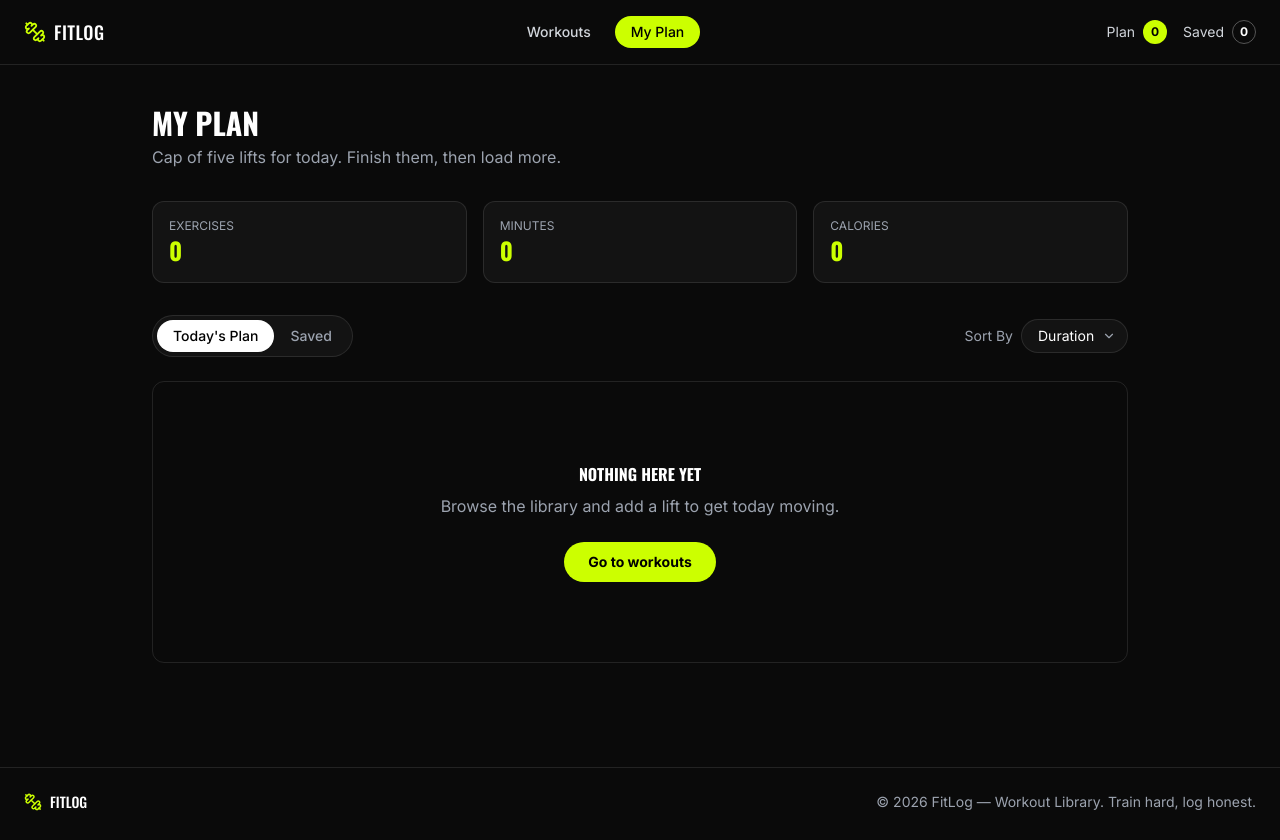
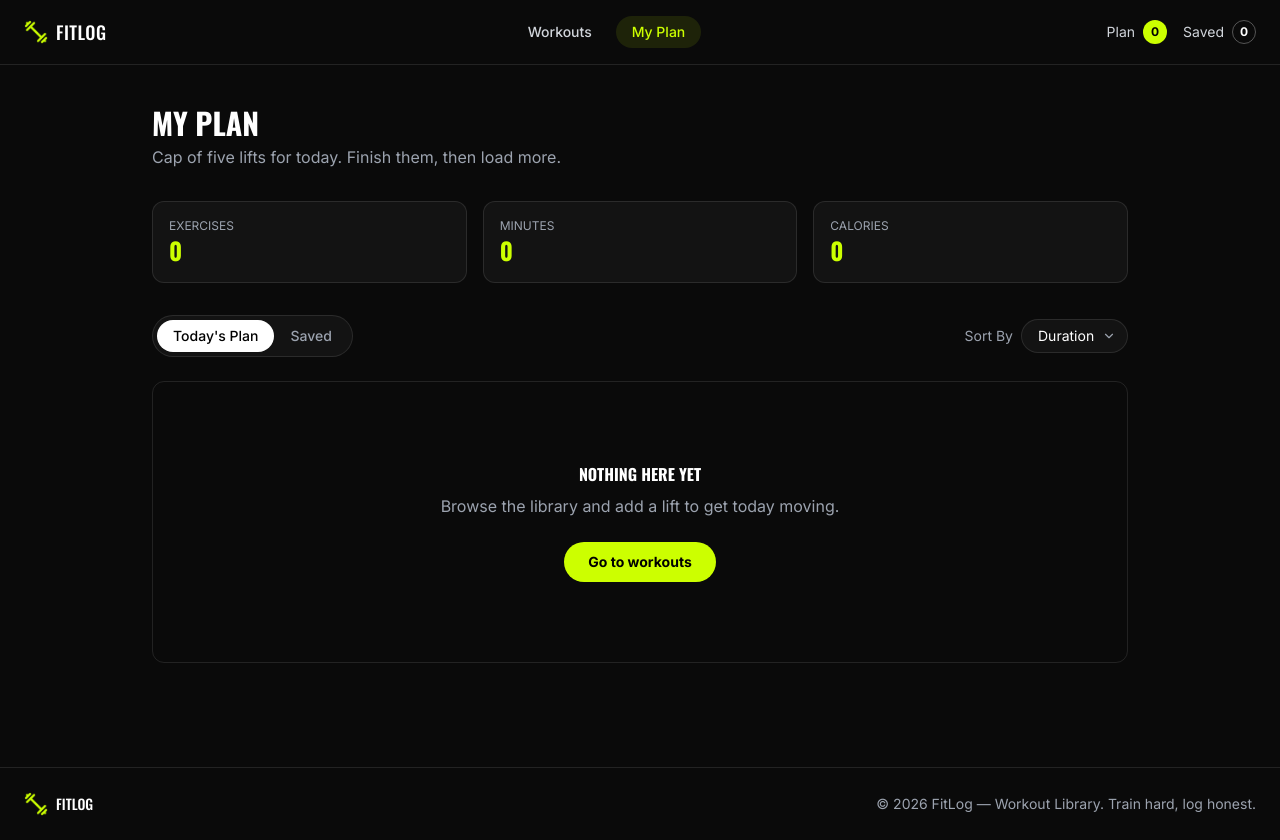
Before and after one commit to rowshannahar3/fitlog-app, a Next.js app: page /my-plan in a window 1280 px wide. Built offline with nearby package versions, Linux system fonts and the light colour scheme.

Commit message:
polished typography and button colors in hero section

```diff
--- a/components/Footer.js
+++ b/components/Footer.js
@@ -1,12 +1,13 @@
 import Link from "next/link";
-import { Dumbbell } from "lucide-react";
+import Image from "next/image";
+import logoImg from "@/assets/logo.png";
 
 export default function Footer() {
   return (
     <footer className="border-t border-white/10 bg-base-100 mt-16">
       <div className="max-w-7xl mx-auto flex flex-col sm:flex-row items-center justify-between gap-2 px-4 sm:px-6 py-6 text-sm text-gray-400">
         <Link href="/" className="flex items-center gap-2 font-display text-white">
-          <Dumbbell className="text-accent" size={18} />
+          <Image src={logoImg} alt="FitLog logo" width={24} height={24} className="w-6 h-6" />
           FITLOG
         </Link>
         <p>© 2026 FitLog — Workout Library. Train hard, log honest.</p>
--- a/components/Hero.js
+++ b/components/Hero.js
@@ -1,36 +1,34 @@
-import { Dumbbell } from "lucide-react";
-import bannerImg from "../assets/banner.png";
+import bannerImg from "@/assets/banner.png";
+
 export default function Hero() {
     return (
-        <section className="max-w-7xl mx-auto px-4 sm:px-6 py-12 sm:py-16 grid md:grid-cols-2 gap-10 items-center">
+        <section className="max-w-7xl mx-auto px-4 sm:px-6 py-8">
+            <div className="grid md:grid-cols-2 gap-10 items-center bg-base-200 border border-white/10 rounded-2xl px-8 sm:px-12 py-10 sm:py-14">
                 <div>
-                <p className="text-accent text-sm font-bold tracking-widest uppercase mb-3">
+                    <p className="text-accent text-sm tracking-widest uppercase mb-3">
                         Workout Library
                     </p>
                     <h1 className="font-display text-4xl sm:text-5xl uppercase font-bold leading-tight mb-4">
                         Train With Intent. Log Every Set.
                     </h1>
-                <p className="text-gray-400 mb-6 max-w-md">
+                    <p className="text-gray-400 text-md mb-6 max-w-xl">
                         FitLog is a dark, no-nonsense gym companion: pick a lift, lock it into
-                    today&apos;s plan, and watch the week&apos;s work add up.
+                        today's plan, and watch the week's work add up.
                     </p>
-                <a
-                    href="#library"
-                    className="inline-flex items-center gap-2 bg-accent text-black font-bold uppercase text-sm px-6 py-3 rounded-full hover:brightness-95 transition"
-                >
-                    <Dumbbell size={18} />
+
+                    <a href="#library"
+                        className="inline-flex items-center gap-2 bg-accent text-black font-bold uppercase text-sm px-6 py-3 rounded-md hover:brightness-95 transition">
                         Browse Workouts
                     </a>
                 </div>
-            <div className="flex justify-center">
-                {/* eslint-disable-next-line @next/next/no-img-element */}
 
-
+                <div className="flex justify-center md:justify-end items-end h-full">
                     <img
                         src={bannerImg.src}
                         alt="FitLog hero"
-                    className="rounded-2xl max-h-80 w-full object-cover"
+                        className="max-h-64 sm:max-h-80 w-auto object-contain"
                     />
+                </div>
             </div>
         </section>
     );
--- a/components/Navbar.js
+++ b/components/Navbar.js
@@ -2,23 +2,25 @@
 
 import Link from "next/link";
 import { usePathname } from "next/navigation";
-import { Dumbbell } from "lucide-react";
+import Image from "next/image";
 import { usePlan } from "@/context/PlanContext";
+import logoImg from "@/assets/logo.png";
 
 export default function Navbar() {
   const pathname = usePathname();
   const { plan, saved } = usePlan();
 
   const linkClass = (href) =>
-    `px-4 py-1.5 rounded-full text-sm font-medium transition-colors ${
-      pathname === href ? "bg-accent text-black" : "text-gray-300 hover:text-white"
+    `px-4 py-1.5 rounded-full text-sm font-medium transition-colors ${pathname === href
+      ? "bg-accent/10 text-accent font-bold"
+      : "text-gray-300 hover:text-white"
     }`;
 
   return (
     <header className="border-b border-white/10 bg-base-100 sticky top-0 z-40">
       <div className="max-w-7xl mx-auto flex flex-wrap items-center justify-between gap-3 px-4 sm:px-6 py-4">
         <Link href="/" className="flex items-center gap-2 font-display text-lg tracking-wide">
-          <Dumbbell className="text-accent" size={22} />
+          <Image src={logoImg} alt="FitLog logo" width={24} height={24} className="w-6 h-6" />
           FITLOG
         </Link>
 
```
Lines whose indentation alone changed are shown as unchanged.
